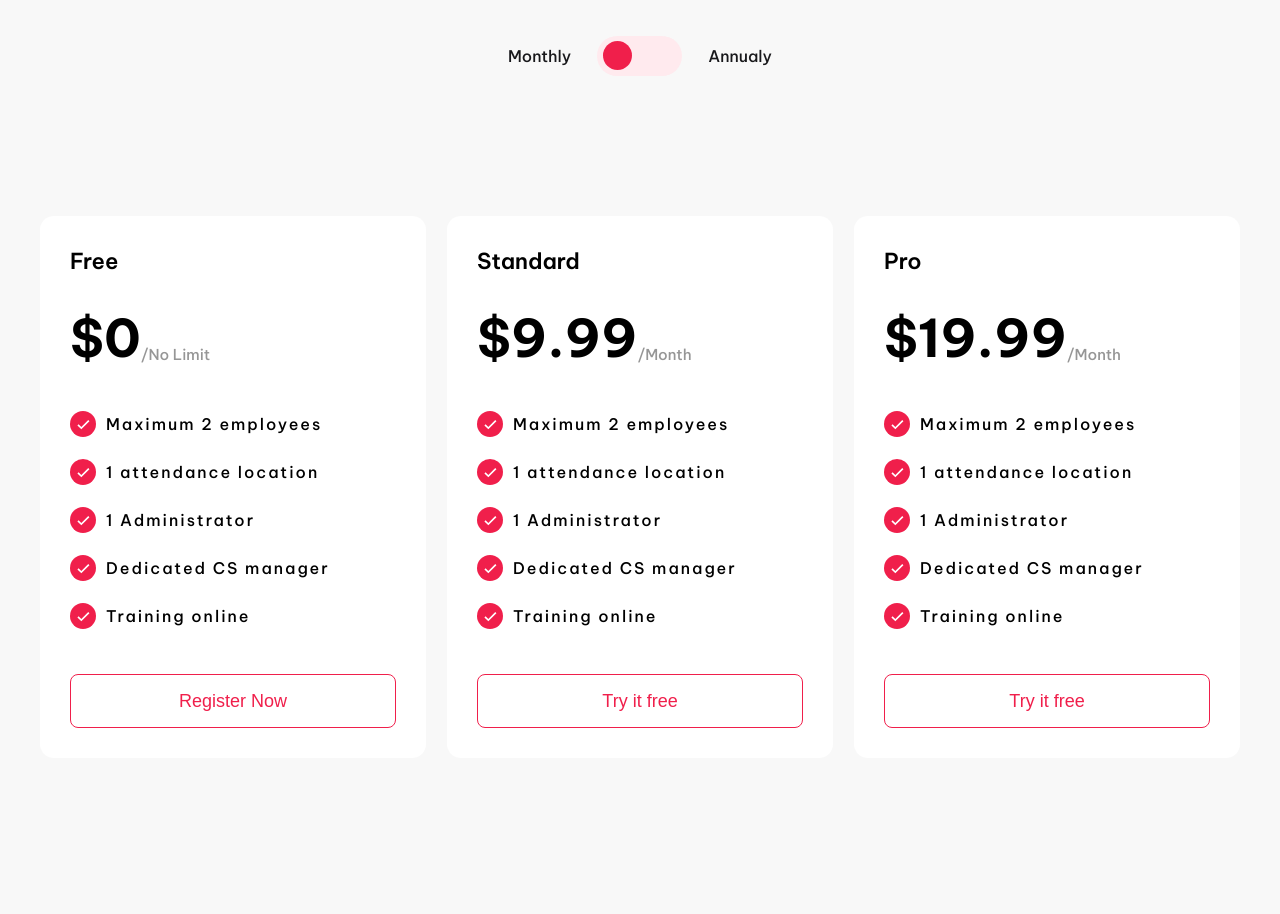
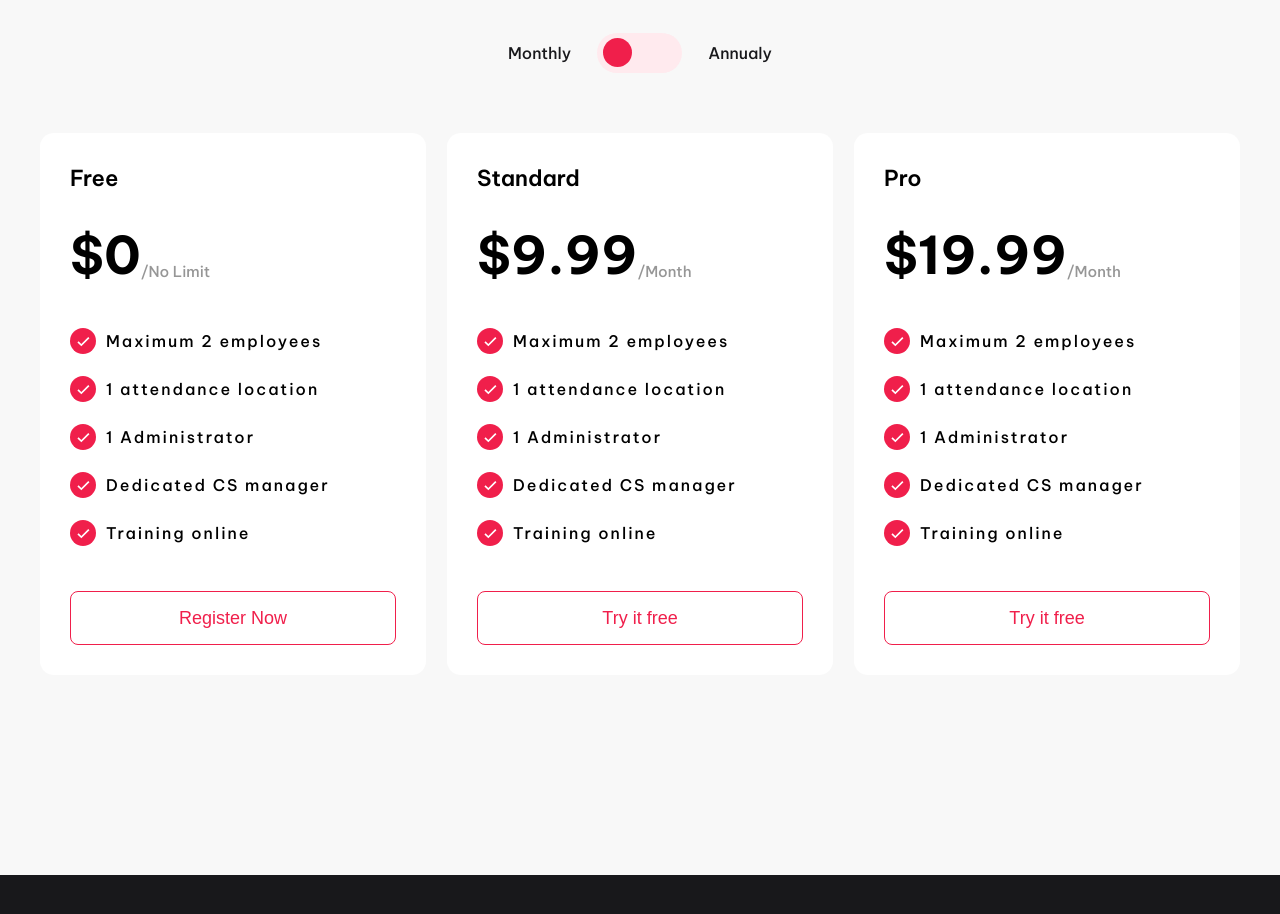
Before and after one commit to gustavoalvim41/kejoo, a React (Vite) app: page / in a window 1280 px wide. Shown: the part 2080-2994 px from the top of the page. Built offline with nearby package versions, Linux system fonts and the light colour scheme.

Commit message:
updating pricing component gap

```diff
--- a/src/screens/Home/components/Pricing/styles.sass
+++ b/src/screens/Home/components/Pricing/styles.sass
@@ -9,7 +9,7 @@
   flex-direction: column
 
   .title-subtitle
-    margin: 0 0 5.3rem 0
+    margin: 0 0 5rem 0
 
     display: flex
     align-items: center
@@ -34,7 +34,7 @@
       color: variables.$secondary
 
   .cards-pricing
-    margin: 14rem 0 0 0
+    margin: 6rem 0 0 0
 
     width: 100%
 
```
